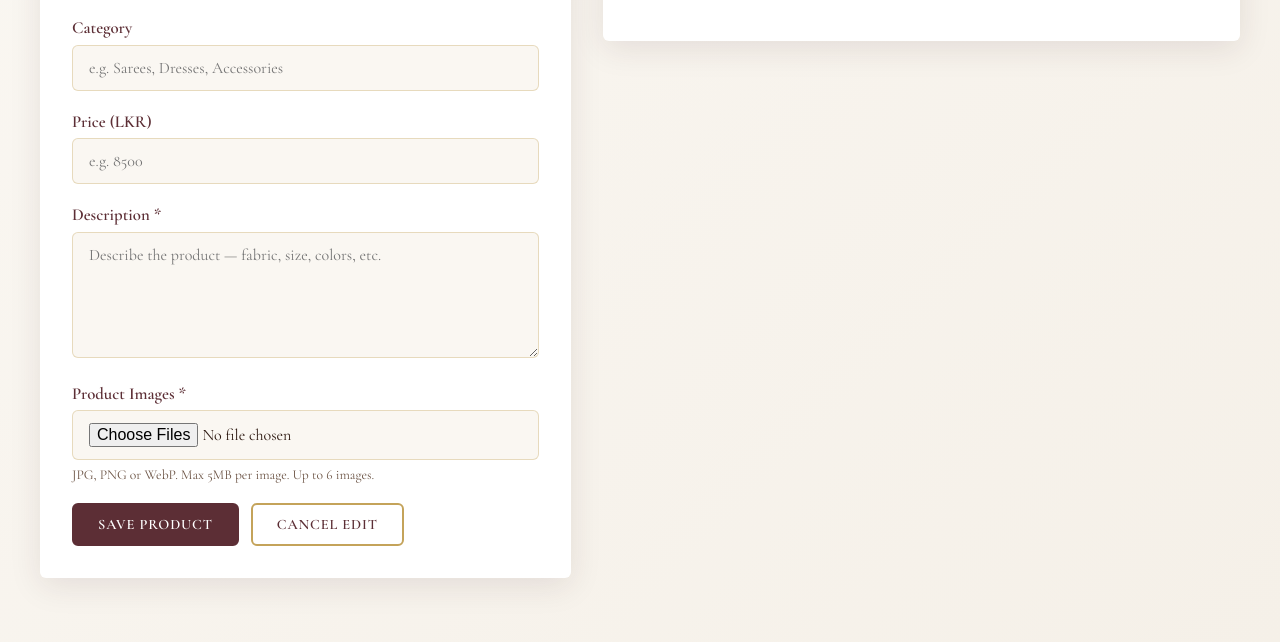
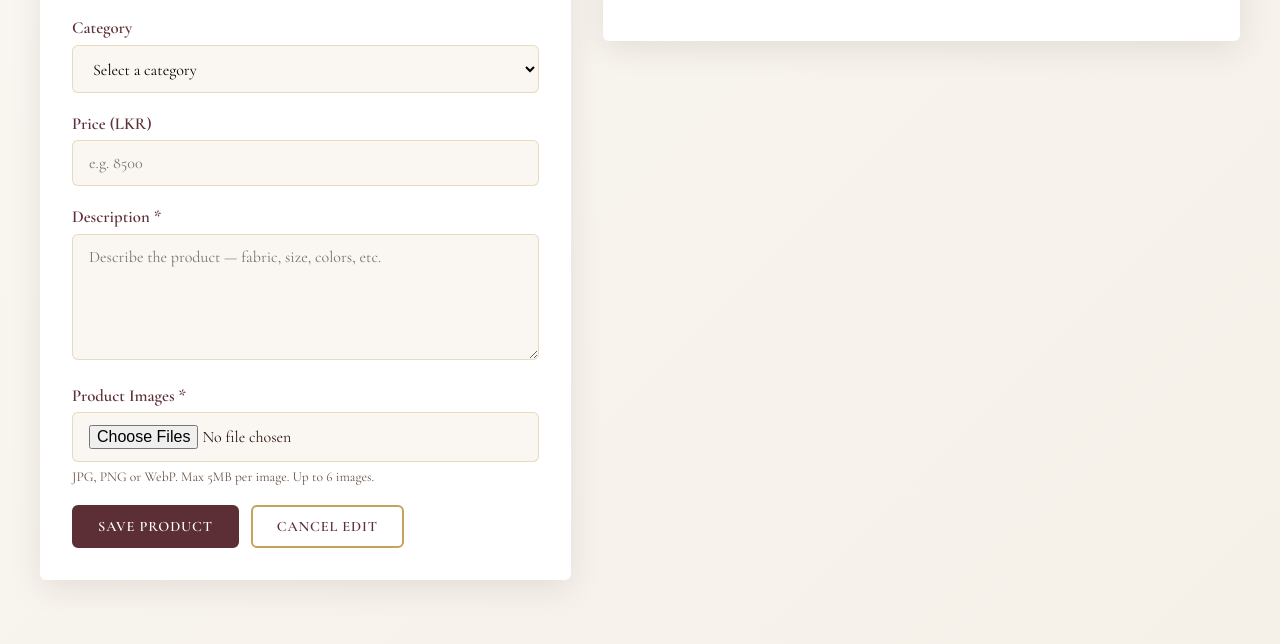
Before and after one commit to VARUNHOR/Kavi-Kattam, a website: page public/admin/dashboard.html in a window 1280 px wide. Shown: the part 273-917 px from the top of the page. Drawn offline with nearby package versions, Linux system fonts and the light colour scheme; no server answers.

Commit message:
Add category select dropdown to admin product form

```diff
--- a/public/admin/dashboard.html
+++ b/public/admin/dashboard.html
@@ -40,7 +40,13 @@
 
           <div class="form-group">
             <label for="category">Category</label>
-            <input type="text" id="category" name="category" placeholder="e.g. Sarees, Dresses, Accessories">
+            <select id="category" name="category" required>
+              <option value="" disabled selected>Select a category</option>
+              <option value="Sarees">Sarees</option>
+              <option value="Dresses">Dresses</option>
+              <option value="Jewellery">Jewellery</option>
+              <option value="Others">Others</option>
+            </select>
           </div>
 
           <div class="form-group">
```
